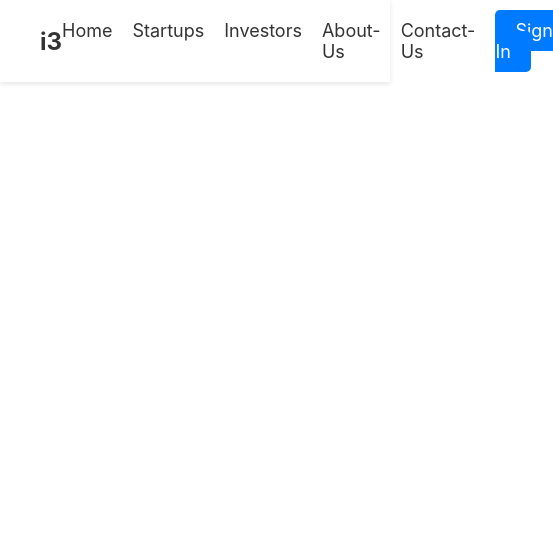
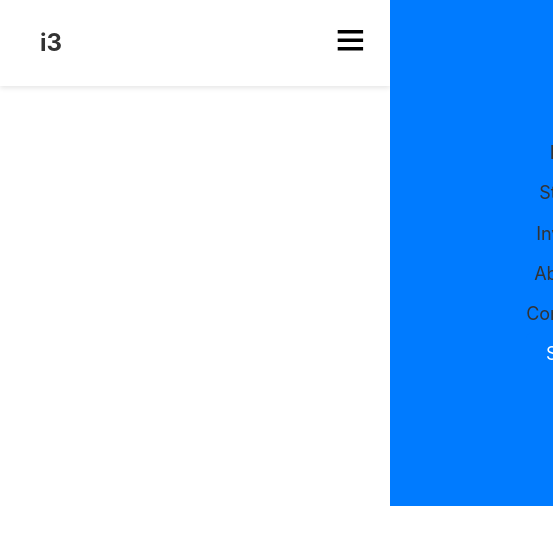
Before and after one commit to dhruv-pithadia/i3, a React (Create React App) app: page / in a window 390 px wide. Shown: the top 544 px of the page, 553 px wide, since content can reach past the window. Built offline with nearby package versions, Linux system fonts and the light colour scheme.

Commit message:
Header made responsive

```diff
--- a/package.json
+++ b/package.json
@@ -6,8 +6,10 @@
     "@testing-library/jest-dom": "^5.17.0",
     "@testing-library/react": "^13.4.0",
     "@testing-library/user-event": "^13.5.0",
+    "icons": "^1.0.0",
     "react": "^18.3.1",
     "react-dom": "^18.3.1",
+    "react-icons": "^5.2.1",
     "react-router-dom": "^6.23.0",
     "react-scripts": "5.0.1",
     "web-vitals": "^2.1.4"
--- a/src/pages/header.jsx
+++ b/src/pages/header.jsx
@@ -1,12 +1,17 @@
-import React, { Component } from 'react';
+import React, { Component, useRef } from 'react';
 import { Link } from 'react-router-dom';
+import { TfiMenu } from "react-icons/tfi";
+import { MdOutlineCancel } from "react-icons/md";
 import "../static/header.css"
-class Header extends Component {
-    render() {
+function Header() {
+        const navref = useRef();
+        const shownavbar = () => {
+            navref.current.classList.toggle("responsive_nav")
+        }
         return (
             <header>
                 <div className="logo">i3</div>
-                <nav>
+                <nav ref={navref}>
                     <ul>
                         <li><Link to='/'>Home</Link></li>
                         <li><Link to='/startups'>Startups</Link></li>
@@ -14,11 +19,16 @@ class Header extends Component {
                         <li><Link to='/about-us'>About-Us</Link></li>
                         <li><Link to='/contact-us'>Contact-Us</Link></li>
                         <li><Link to='/sign-in' className="signin-button">Sign In</Link></li>
+                        <button className='menu-button menu-cancel' onClick={shownavbar}>
+                            <MdOutlineCancel />
+                        </button>
                     </ul>
                 </nav>
+                <button className='menu-button'onClick={shownavbar}>
+                    <TfiMenu />
+                </button>
             </header>
         );
-    }
 }
 
 export default Header;
--- a/src/static/header.css
+++ b/src/static/header.css
@@ -20,6 +20,7 @@ header {
   margin: 0;
   padding: 0;
   display: flex;
+  align-items: center;
 }
 
 nav ul li {
@@ -51,5 +52,60 @@ header {
 }
 
 .signin-button:hover {
-    background-color: #0056b3;
+  color: #007bff;
+  background-color: #ffffff;
 }
+
+header .menu-button {
+  padding: 5px;
+  cursor: pointer;
+  background: transparent;
+  border: none;
+  outline: none;
+  color: black;
+  visibility: hidden;
+  opacity: 0;
+  font-size: 1.8rem;
+}
+
+@media screen and (max-width: 1024px) {
+  header .menu-button {
+    visibility: visible;
+    opacity: 1;
+  }
+
+  header nav {
+    display: flex;
+    flex-direction: column;
+    position: fixed;
+    top: 0;
+    left: 0;
+    height: 60%; /* Adjusted height to cover the entire viewport */
+    width: 100%; /* Adjusted width for better visibility */
+    align-items: center;
+    justify-content: center;
+    gap: 1.5rem;
+    background-color: #007bff;
+    transition: 1s;
+    transform: translateX(100%); /* Corrected typo in transform property */
+  }
+
+  header nav ul{
+    flex-direction: column;
+    gap: 1.2rem;
+  }
+
+  header .responsive_nav {
+    transform: translateX(0); /* Adjusted transform property to show the menu */
+  }
+
+  nav .menu-cancel {
+    position: absolute;
+    top: 2rem;
+    right: 2rem;
+  }
+
+  nav a {
+    font-size: 1.6rem;
+  }
+}
```
Also changed, not shown: src/components/investInIdeas.png (added), 1 other file (tests, documents, lock files or other folders). Lines whose indentation alone changed are shown as unchanged.
